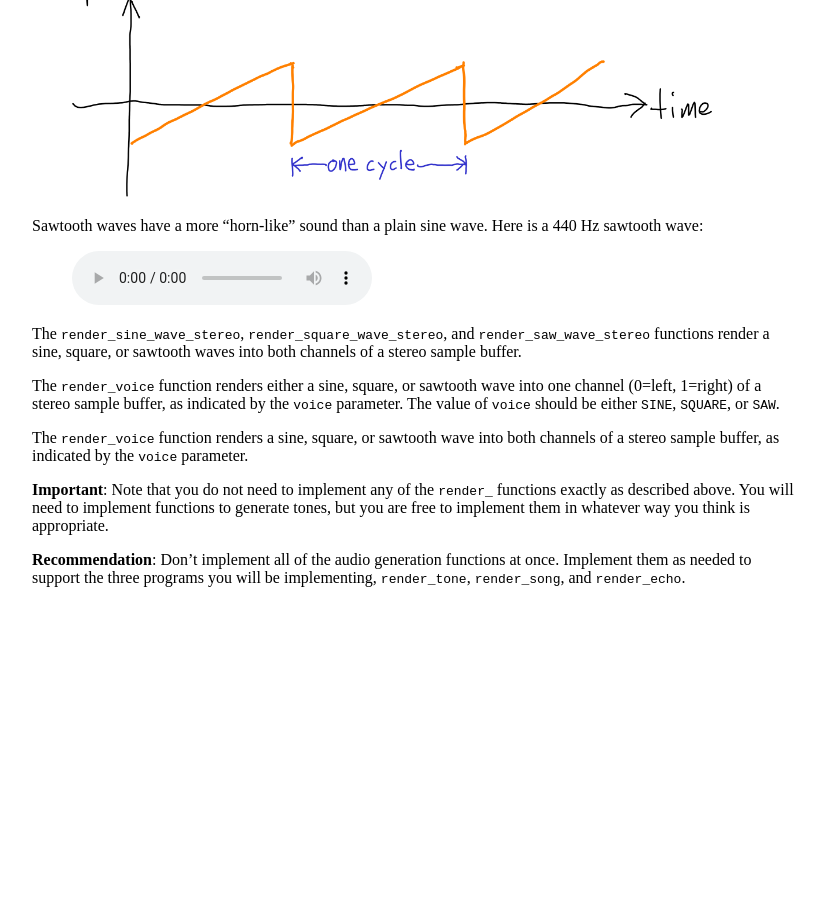
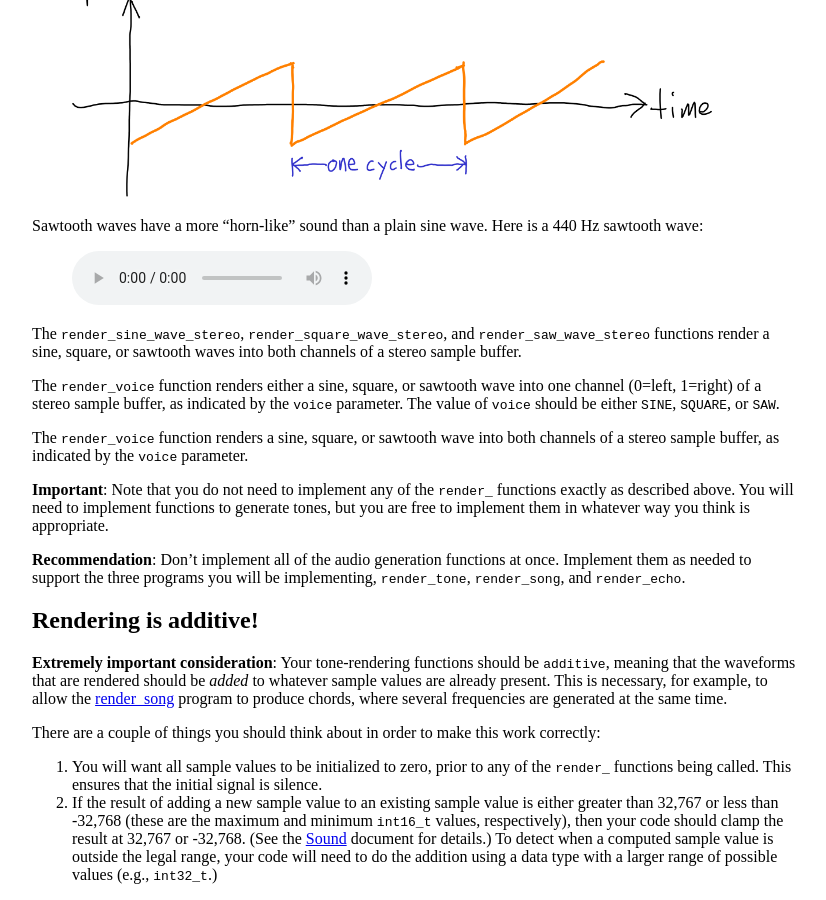
Before and after one commit to jhuintprog/fall2019, a Jekyll site: the page built from wave.md, in a window 1280 px wide and 900 px high, scrolled down 2618 px. Shown: the whole window, without its empty margins (224-1050 px from the left). Built offline with Jekyll 4.4.1, drawn with Linux system fonts in a browser that asks for light colours; before the commit the page ends 3221 px from its top, so only the background shows below that; some of the changed text lies outside the part shown.

Commit message:
note about additive rendering

````diff
--- a/wave.md
+++ b/wave.md
@@ -100,8 +100,7 @@ The output will be
 Wave file has 44100 stereo samples
 ```
 
-
-## `render_sine_wave`, `render_square_wave`, `render_saw_wave`
+## Rendering tones
 
 The `render_sine_wave`, `render_square_wave`, and `render_saw_wave` functions generate (respectively) a sine wave, square wave, or sawtooth wave of the specified frequency into the specified stereo sample buffer.  These functions take several parameters:
 
@@ -136,3 +135,12 @@ The `render_voice` function renders a sine, square, or sawtooth wave into both c
 **Important**: Note that you do not need to implement any of the `render_` functions exactly as described above.  You will need to implement functions to generate tones, but you are free to implement them in whatever way you think is appropriate.
 
 **Recommendation**: Don't implement all of the audio generation functions at once.  Implement them as needed to support the three programs you will be implementing, `render_tone`, `render_song`, and `render_echo`.
+
+## Rendering is additive!
+
+**Extremely important consideration**: Your tone-rendering functions should be `additive`, meaning that the waveforms that are rendered should be *added* to whatever sample values are already present.  This is necessary, for example, to allow the [render\_song](render_song.html) program to produce chords, where several frequencies are generated at the same time.
+
+There are a couple of things you should think about in order to make this work correctly:
+
+1. You will want all sample values to be initialized to zero, prior to any of the `render_` functions being called.  This ensures that the initial signal is silence.
+2. If the result of adding a new sample value to an existing sample value is either greater than 32,767 or less than -32,768 (these are the maximum and minimum `int16_t` values, respectively), then your code should clamp the result at 32,767 or -32,768.  (See the [Sound](sound.html#mixing-digital-audio-signals-clipping) document for details.)  To detect when a computed sample value is outside the legal range, your code will need to do the addition using a data type with a larger range of possible values (e.g., `int32_t`.)
````
